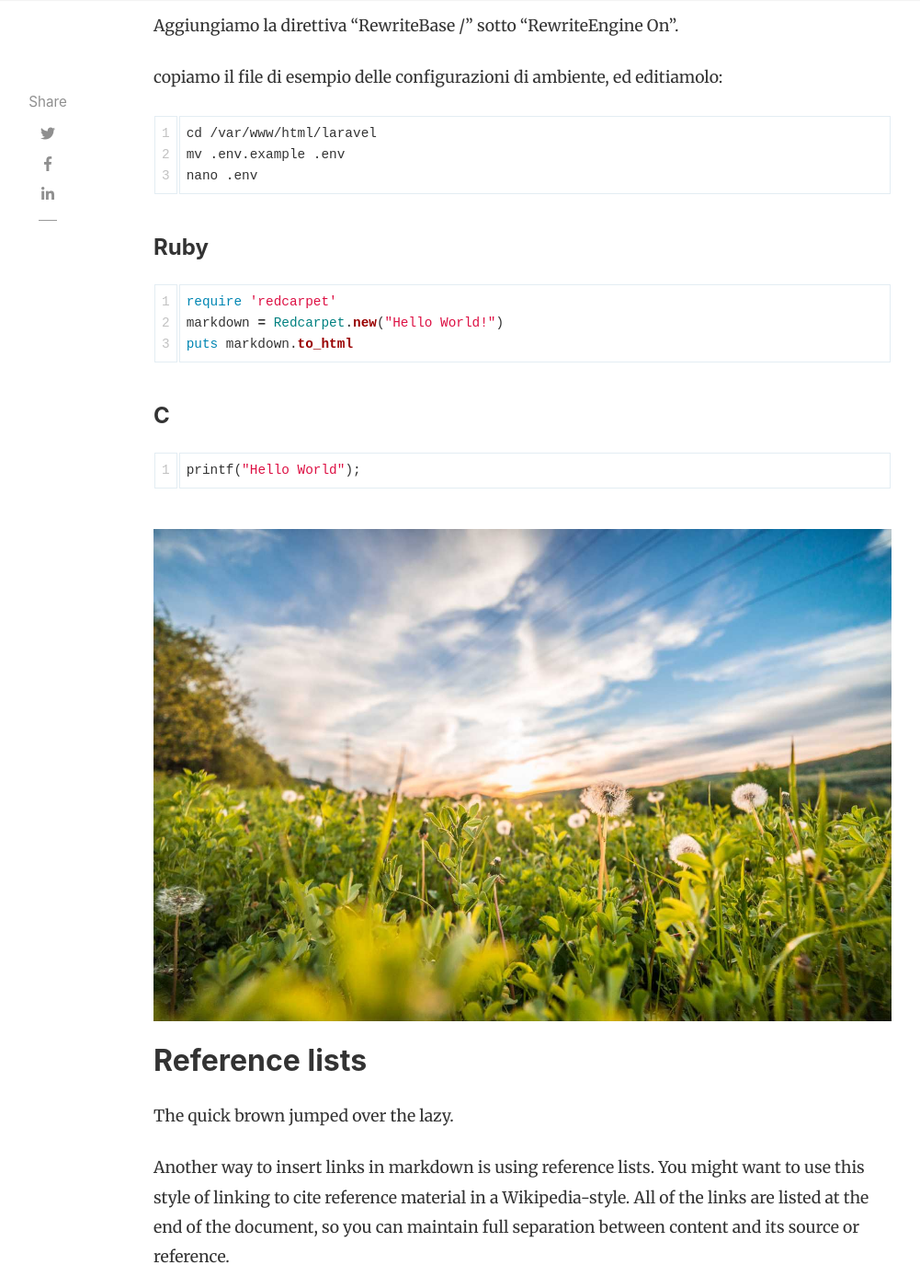
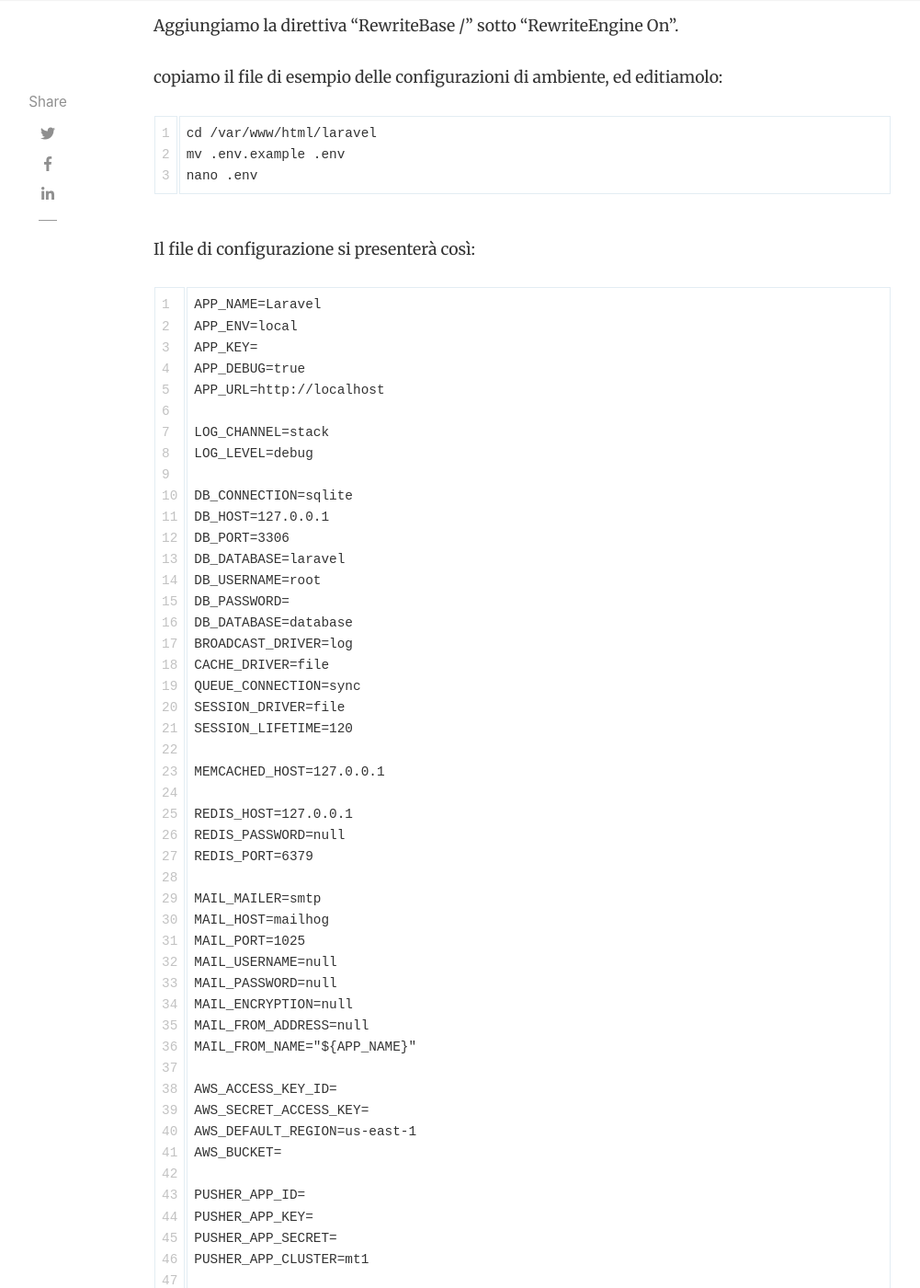
Before and after one commit to mattiatoselli/codingsamurai, a Jekyll site: the page built from _posts/2020-12-23-how-to-configure-laravel-on-amazon-ec2.md.md, in a window 1280 px wide and 1400 px high, scrolled down 4555 px. Shown: the whole window at 92% size, without its empty margins (118-1119 px from the left). Built offline with Jekyll 4.4.1, drawn with Linux system fonts in a browser that asks for light colours; nearby versions of some CDN libraries; comment, search, counter and statistics services are not loaded; some of the changed text lies outside the part shown.

Commit message:
Update 2020-12-23-how-to-configure-laravel-on-amazon-ec2.md.md

````diff
--- a/_posts/2020-12-23-how-to-configure-laravel-on-amazon-ec2.md.md
+++ b/_posts/2020-12-23-how-to-configure-laravel-on-amazon-ec2.md.md
@@ -123,6 +123,67 @@ mv .env.example .env
 nano .env
 ```
 
+Il file di configurazione si presenterà così:
+
+```
+APP_NAME=Laravel
+APP_ENV=local
+APP_KEY=
+APP_DEBUG=true
+APP_URL=http://localhost
+
+LOG_CHANNEL=stack
+LOG_LEVEL=debug
+
+DB_CONNECTION=sqlite
+DB_HOST=127.0.0.1
+DB_PORT=3306
+DB_DATABASE=laravel
+DB_USERNAME=root
+DB_PASSWORD=
+DB_DATABASE=database
+BROADCAST_DRIVER=log
+CACHE_DRIVER=file
+QUEUE_CONNECTION=sync
+SESSION_DRIVER=file
+SESSION_LIFETIME=120
+
+MEMCACHED_HOST=127.0.0.1
+
+REDIS_HOST=127.0.0.1
+REDIS_PASSWORD=null
+REDIS_PORT=6379
+
+MAIL_MAILER=smtp
+MAIL_HOST=mailhog
+MAIL_PORT=1025
+MAIL_USERNAME=null
+MAIL_PASSWORD=null
+MAIL_ENCRYPTION=null
+MAIL_FROM_ADDRESS=null
+MAIL_FROM_NAME="${APP_NAME}"
+
+AWS_ACCESS_KEY_ID=
+AWS_SECRET_ACCESS_KEY=
+AWS_DEFAULT_REGION=us-east-1
+AWS_BUCKET=
+
+PUSHER_APP_ID=
+PUSHER_APP_KEY=
+PUSHER_APP_SECRET=
+PUSHER_APP_CLUSTER=mt1
+
+MIX_PUSHER_APP_KEY="${PUSHER_APP_KEY}"
+MIX_PUSHER_APP_CLUSTER="${PUSHER_APP_CLUSTER}"
+```
+
+Dobbiamo anche creare il nostro database locale sqlite.
+
+```
+cd /var/www/html/laravel/database
+touch database.sqlite
+```
+
 #### Ruby
 
 ```ruby
````
